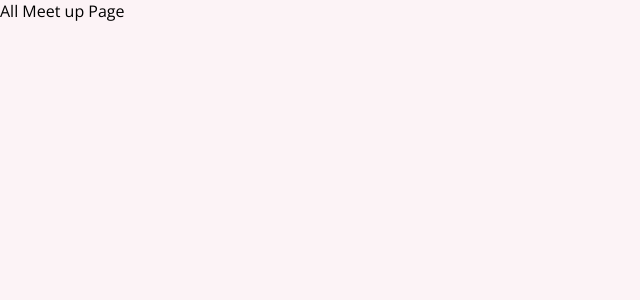
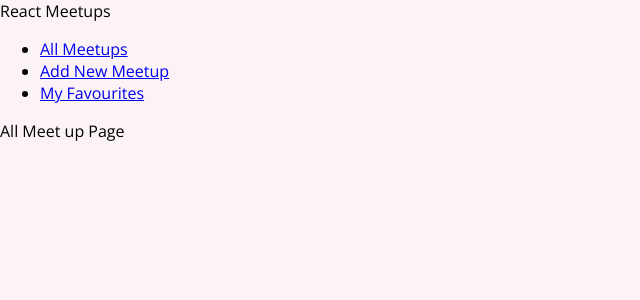
Before and after one commit to moin2672/react-routeapp, a React (Create React App) app: page / in a window 1280 px wide. Shown: the top 300 px of the page, without its empty margins (0-640 px from the left). Built offline with nearby package versions, Linux system fonts and the light colour scheme.

Commit message:
2. adding links and navigation

```diff
--- a/src/App.js
+++ b/src/App.js
@@ -2,16 +2,20 @@
 import AllMeetupsPage from "./pages/AllMeetups";
 import NewMeetupPage from "./pages/NewMeetup";
 import FavouritesPage from "./pages/Favourites";
+import MainNavigation from "./component/layout/MainNavigation";
 
 function App() {
   return (
-    <Routes>
+    <div>
+    <MainNavigation/>
+      <Routes>
       <Route index element={<AllMeetupsPage />} />
       <Route path="/home" element={<AllMeetupsPage />} />
       <Route path="/new-meetup" element={<NewMeetupPage />} />
       <Route path="/favourites" element={<FavouritesPage />} />
       <Route path="*" element={<Navigate replace to="/home" />} />
     </Routes>
+    </div>
   );
 }
 
--- /dev/null
+++ b/src/component/layout/MainNavigation.js
@@ -0,0 +1,20 @@
+import {Link} from 'react-router-dom'
+
+function MainNavigation(){
+    return(
+        <header>
+            <div>
+                React Meetups
+            </div>
+            <nav>
+                <ul>
+                    <li><Link to="/home">All Meetups</Link></li>
+                    <li><Link to="/new-meetup">Add New Meetup</Link></li>
+                    <li><Link to="/favourites">My Favourites</Link></li>
+                </ul>
+            </nav>
+        </header>
+    )
+}
+
+export default MainNavigation
```
